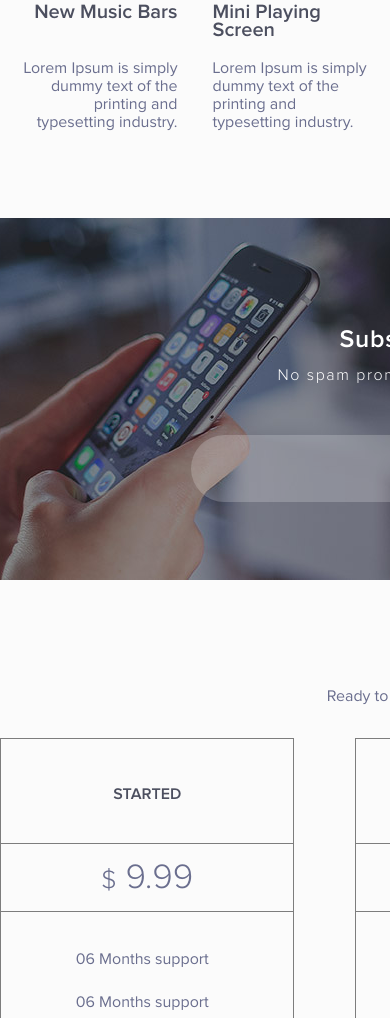
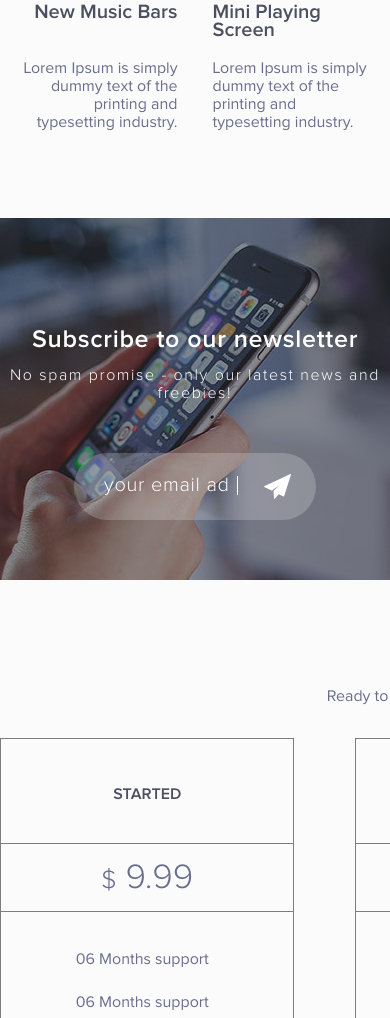
Before and after one commit to rustamyusupov/soundcloud, a website: page src/index.html in a window 390 px wide. Shown: the part 1281-2299 px from the top of the page. Drawn offline with nearby package versions, Linux system fonts and the light colour scheme; files that its build step writes are made by us from their sources; files whose address does not match are found by name.

Commit message:
адаптивность/отзывчивость подписка

```diff
--- a/src/sass/blocks/subscribe.scss
+++ b/src/sass/blocks/subscribe.scss
@@ -5,10 +5,11 @@
   background-repeat: no-repeat;
   background-size: cover;
   min-height: 312px;
+  min-width: 280px;
   padding-bottom: 50px;
 
   &__wrapper {
-    @include container;
+    @include container-fluid;
 
     padding-top: 113px;
   }
@@ -30,15 +31,17 @@
   }
 
   &__form {
+    margin: 0 auto;
+    max-width: 624px;
     position: relative;
-    text-align: center;
+    width: 62%;
 
     &::after {
       border-left: 1px solid $white;
       content: "";
       color: $white;
       height: 19px;
-      left: 611px;
+      right: 32%;
       position: absolute;
       top: 23px;
       width: 1px;
@@ -56,10 +59,10 @@
     line-height: 18px;
     padding-bottom: 25px;
     padding-left: 30px;
-    padding-right: 222px;
+    padding-right: 35%;
     padding-top: 22px;
     text-align: right;
-    width: 624px;
+    width: 100%;
 
     &::placeholder {
       color: $white;
@@ -68,7 +71,7 @@
   // TODO: отправка по нажатию на enter
   &__icon {
     fill: $white;
-    left: 0;
+    right: 0;
     position: absolute;
     top: 0;
 
--- a/src/sass/global/buttons.scss
+++ b/src/sass/global/buttons.scss
@@ -40,7 +40,7 @@
     border: none;
     font-size: 0;
     height: 25px;
-    left: 759px;
+    right: 25px;
     padding: 0;
     position: absolute;
     top: 21px;
```
